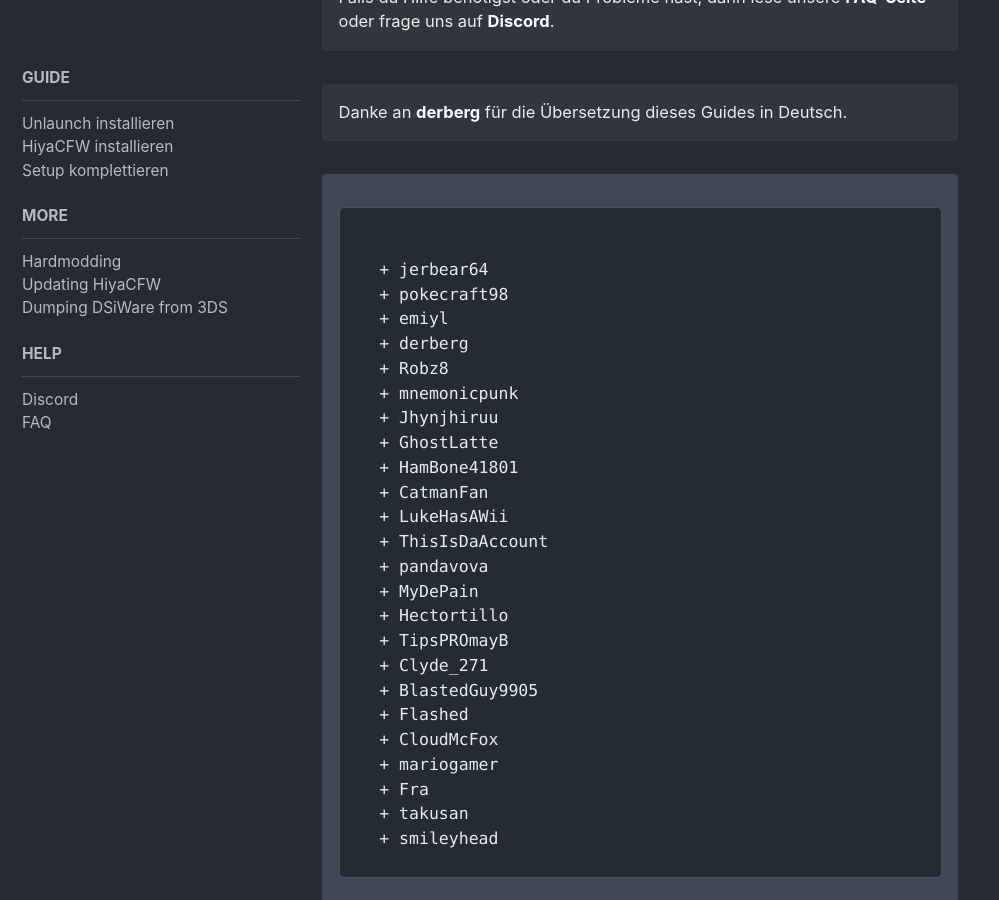
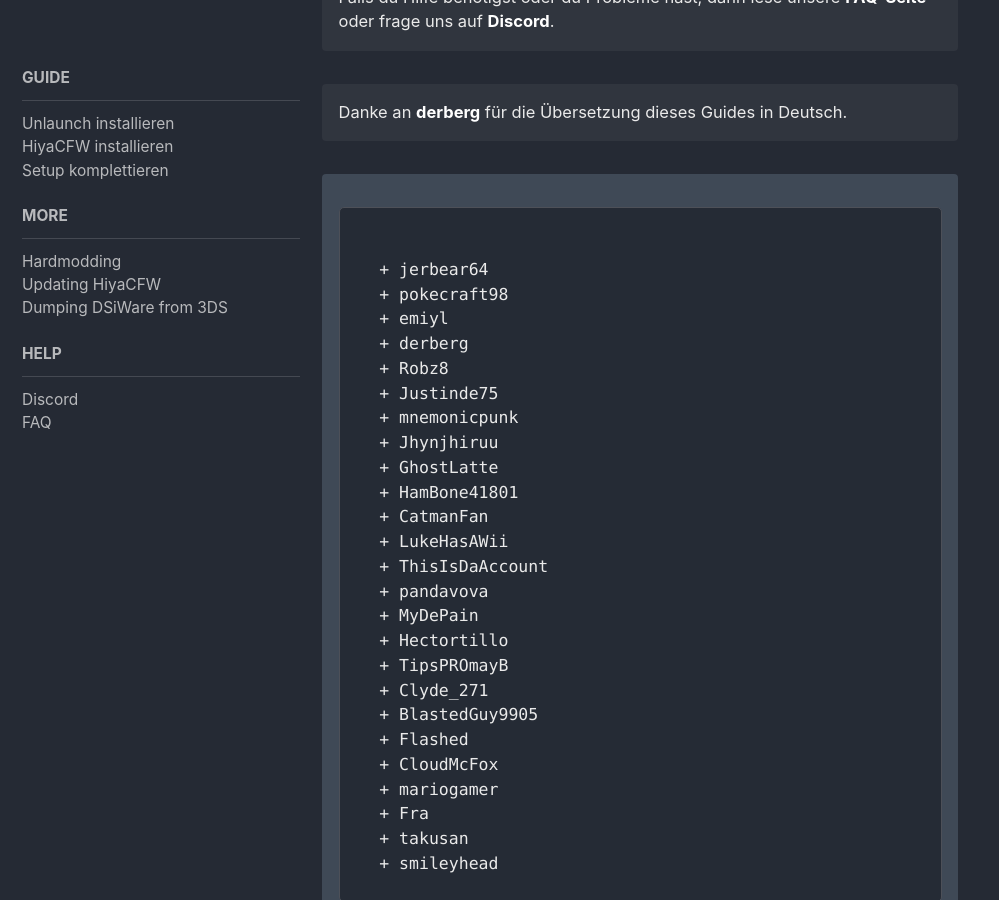
Before and after one commit to schrmh/dsi.de.cfw.guide, a Jekyll site: the page built from credits.md, in a window 1280 px wide and 900 px high, scrolled down 376 px. Shown: the whole window, without its empty margins (0-999 px from the left). Built offline with Jekyll 4.4.1, drawn with Linux system fonts in a browser that asks for light colours; nearby versions of some CDN libraries.

Commit message:
Update credits.md

```diff
--- a/credits.md
+++ b/credits.md
@@ -13,6 +13,7 @@ sidebar:
     + emiyl
     + derberg
     + Robz8
+    + Justinde75
     + mnemonicpunk
     + Jhynjhiruu
     + GhostLatte
```
